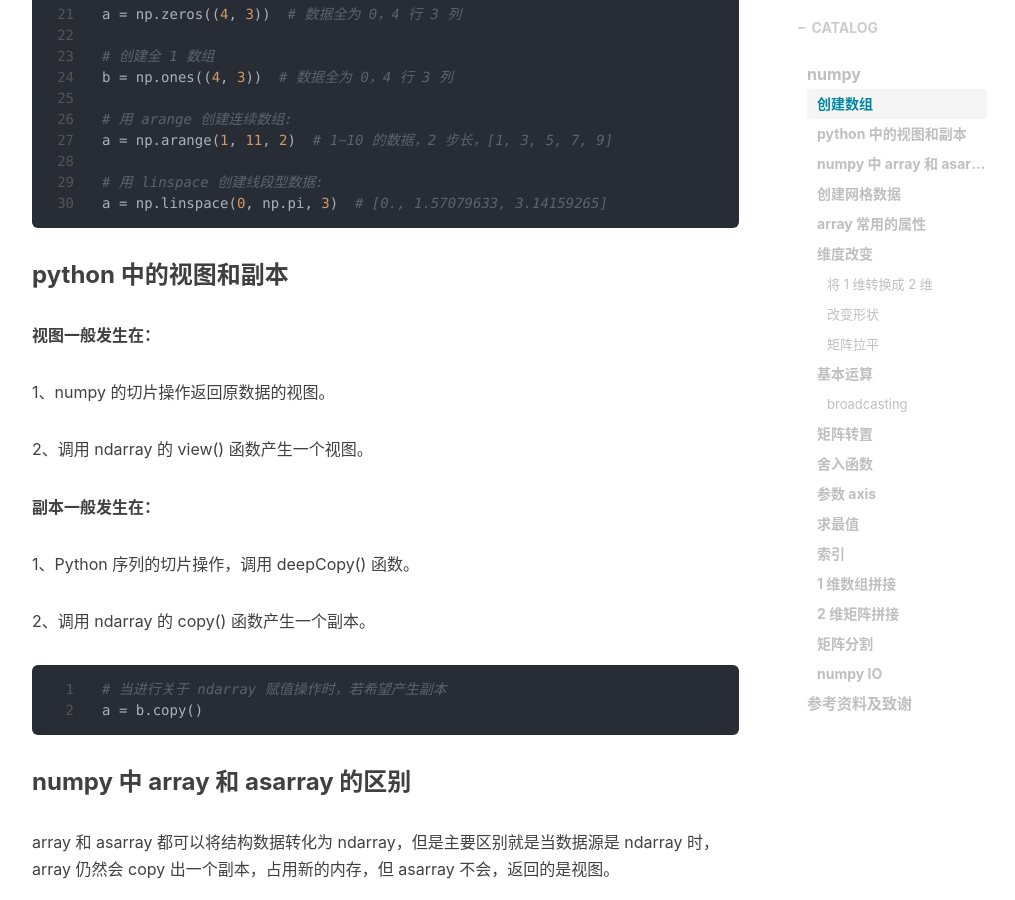
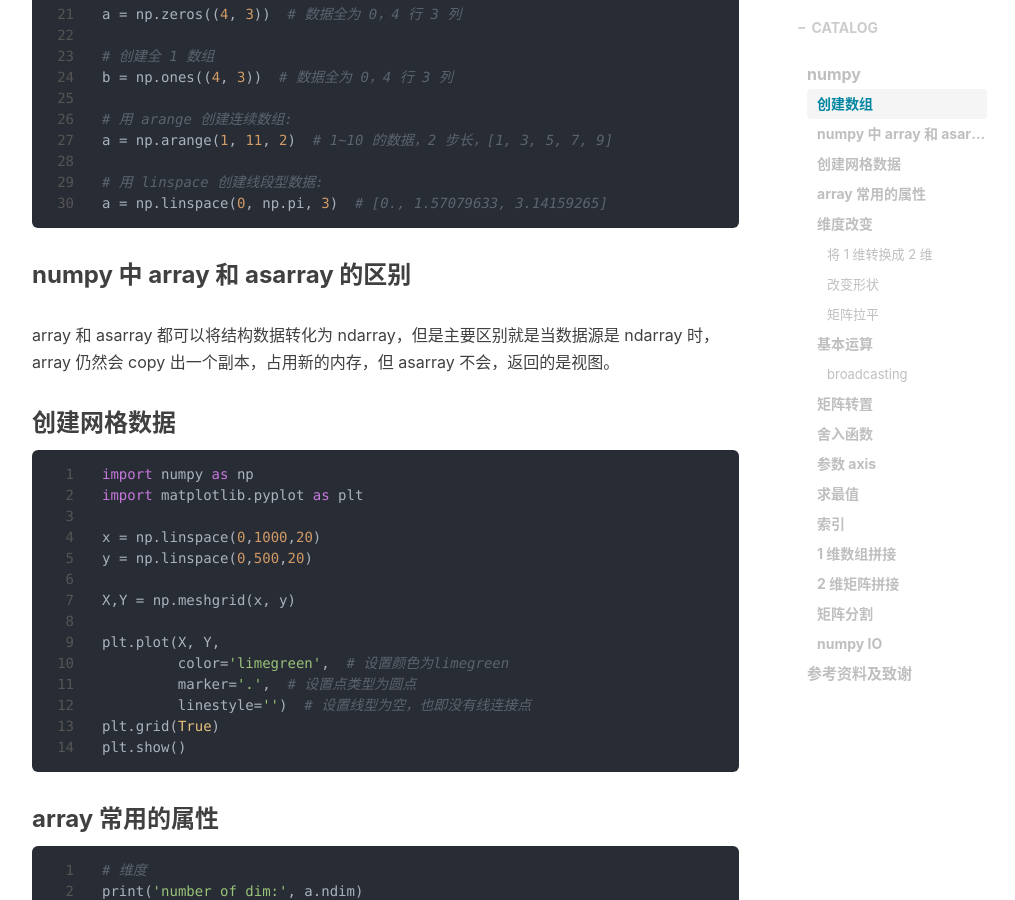
Before and after one commit to liushunyu/blog, a Jekyll site: the page built from _posts/2019-08-15-numpy 基础使用.md, in a window 1280 px wide and 900 px high, scrolled down 1432 px. Shown: the whole window, without its empty margins (233-1248 px from the left). Built offline with Jekyll 4.4.1, drawn with Linux system fonts in a browser that asks for light colours; nearby versions of some CDN libraries; comment, search, counter and statistics services are not loaded.

Commit message:
Update 2019-08-15-numpy 基础使用.md

````diff
--- a/_posts/2019-08-15-numpy 基础使用.md
+++ b/_posts/2019-08-15-numpy 基础使用.md
@@ -63,29 +63,6 @@ a = np.arange(1, 11, 2)  # 1~10 的数据，2 步长，[1, 3, 5, 7, 9]
 
 # 用 linspace 创建线段型数据:
 a = np.linspace(0, np.pi, 3)  # [0., 1.57079633, 3.14159265]
-```
-
-
-
-### python 中的视图和副本
-
-**视图一般发生在：**
-
-1、numpy 的切片操作返回原数据的视图。
-
-2、调用 ndarray 的 view() 函数产生一个视图。
-
-**副本一般发生在：**
-
-1、Python 序列的切片操作，调用 deepCopy() 函数。
-
-2、调用 ndarray 的 copy() 函数产生一个副本。
-
-
-
-```python
-# 当进行关于 ndarray 赋值操作时，若希望产生副本
-a = b.copy()
 ```
 
 
````
